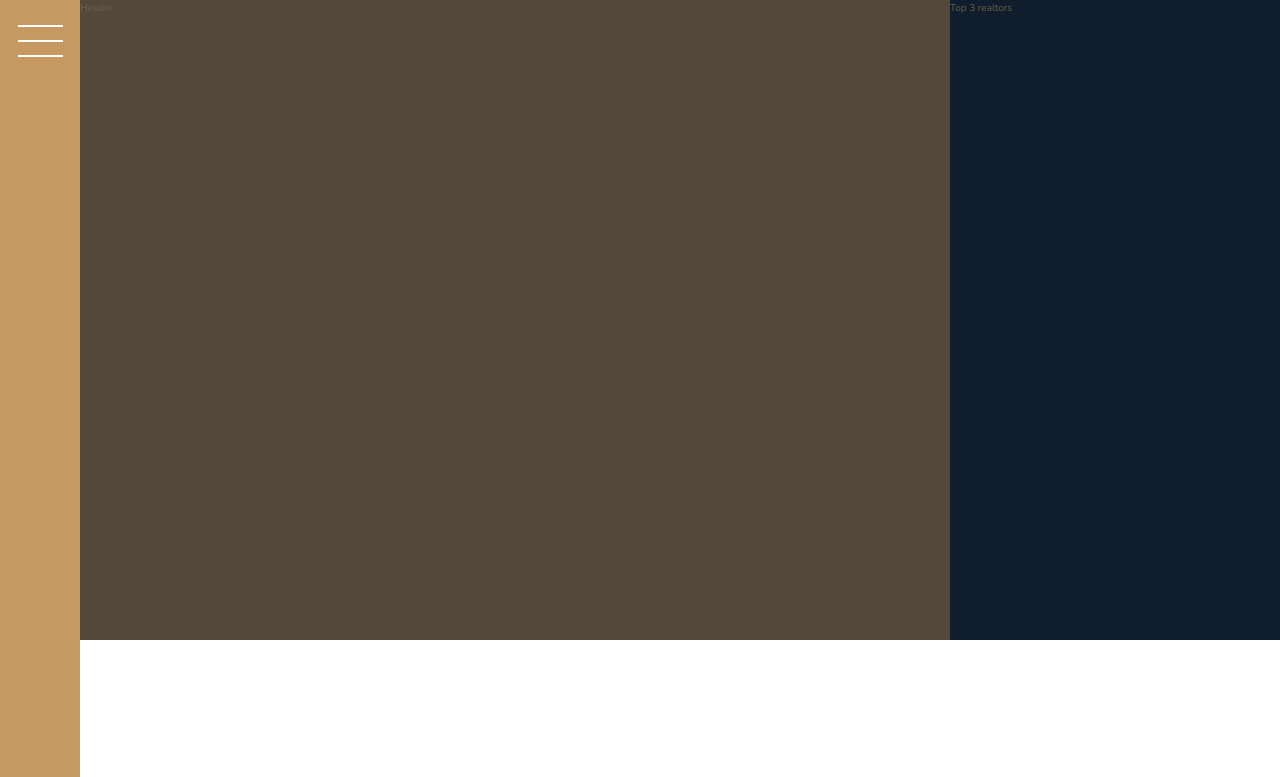
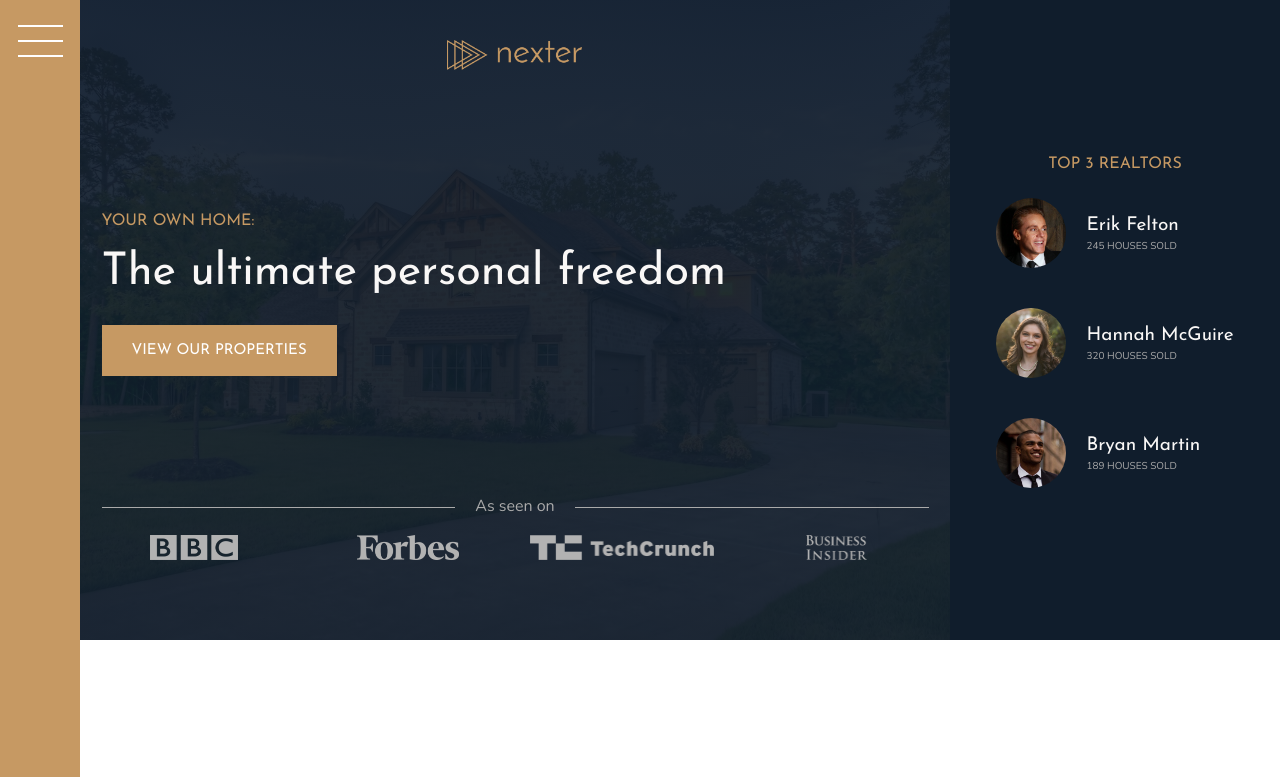
Before and after one commit to s-mcmartin/Nexter, a website: page index.html in a window 1280 px wide. Shown: the top 777 px of the page. Drawn offline with nearby package versions, Linux system fonts and the light colour scheme.

Commit message:
Complete header,  page layout

```diff
--- a/index.html
+++ b/index.html
@@ -17,8 +17,41 @@
         <div class="sidebar">
             <button class="nav-btn"></button>
         </div>
-        <header class="header">Header</header>
-        <div class="realtors">Top 3 realtors</div>
+        <header class="header">
+            <img src="img/logo.png" alt="logo" class="header__logo">
+            <h3 class="heading-3">Your own home:</h3>
+            <h1 class="heading-1">The ultimate personal freedom</h1>
+            <button class="btn header__btn">View our properties</button>
+            <div class="header__seenon-text">As seen on</div>
+            <div class="header__seenon-logos">
+                <img src="img/logo-bbc.png" alt="Logo 1">
+                <img src="img/logo-forbes.png" alt="Logo 2">
+                <img src="img/logo-techcrunch.png" alt="Logo 3">
+                <img src="img/logo-bi.png" alt="Logo 4">
+            </div>
+
+
+        </header>
+        <div class="realtors">
+            <h3 class="heading-3">Top 3 Realtors</h3>
+            <div class="realtors__list">
+                <img src="img/realtor-1.jpeg" alt="realtor" class="realtors__image">
+                <div class="realtors__details">
+                    <h4 class="heading-4 heading-4--light">Erik Felton</h4>
+                    <p class="realtors__sold">245 houses sold</p>
+                </div>
+                <img src="img/realtor-2.jpeg" alt="realtor" class="realtors__image">
+                <div class="realtors__details">
+                    <h4 class="heading-4 heading-4--light">Hannah McGuire</h4>
+                    <p class="realtors__sold">320 houses sold</p>
+                </div>
+                <img src="img/realtor-3.jpeg" alt="realtor" class="realtors__image">
+                <div class="realtors__details">
+                    <h4 class="heading-4 heading-4--light">Bryan Martin</h4>
+                    <p class="realtors__sold">189 houses sold</p>
+                </div>
+            </div>
+        </div>
         <section class="features">
             <div class="feature">
                 <svg class="feature__icon">
--- a/sass/_header.scss
+++ b/sass/_header.scss
@@ -1,4 +1,53 @@
 .header {
-  background-color: $color-grey-dark-1;
   grid-column: full-start / col-end 6;
+  background-image: linear-gradient(
+      rgba($color-secondary, 0.93),
+      rgba($color-secondary, 0.93)
+    ),
+    url(../img/hero.jpeg);
+  background-size: cover;
+  background-position: center;
+  display: grid;
+  grid-template-rows: 1fr min-content 6rem 1fr;
+  grid-template-columns: max-content;
+  row-gap: 1.5rem;
+  padding: 8rem;
+  padding-top: 4rem;
+  justify-content: center;
+
+  &__logo {
+    height: 3rem;
+    justify-self: center;
+  }
+
+  &__btn {
+    align-self: start;
+    justify-self: start;
+  }
+  &__seenon-text {
+    color: $color-grey-light-2;
+    font-size: 1.6rem;
+    display: grid;
+    grid-template-columns: 1fr max-content 1fr;
+    column-gap: 2rem;
+    align-items: center;
+
+    &::before,
+    &::after {
+      content: "";
+      height: 1px;
+      display: block;
+      background-color: currentColor;
+    }
+  }
+  &__seenon-logos {
+    display: grid;
+    grid-template-columns: repeat(4, 1fr);
+    column-gap: 3rem;
+    justify-items: center;
+    img {
+      height: 2.5rem;
+      filter: brightness(70%);
+    }
+  }
 }
--- a/sass/_realtors.scss
+++ b/sass/_realtors.scss
@@ -1,4 +1,28 @@
 .realtors {
   background-color: $color-secondary;
   grid-column: col-start 7 / full-end;
+  padding: 3rem;
+  display: grid;
+  align-content: center;
+  justify-content: center;
+  row-gap: 2rem;
+  justify-items: center;
+
+  &__list {
+    display: grid;
+    grid-template-columns: min-content max-content;
+    column-gap: 2rem;
+    row-gap: 5vh;
+    align-items: center;
+  }
+  &__image {
+    width: 7rem;
+    border-radius: 50%;
+    display: block;
+  }
+  &__sold {
+    text-transform: uppercase;
+    color: $color-grey-light-2;
+    margin-top: -3px;
+  }
 }
--- a/sass/_typography.scss
+++ b/sass/_typography.scss
@@ -4,6 +4,9 @@
 }
 .heading-1 {
   @extend %heading;
+  color: $color-grey-light-1;
+  font-size: 4.5rem;
+  line-height: 1;
 }
 .heading-2 {
   @extend %heading;
```
Also changed, not shown: css/style.css.
